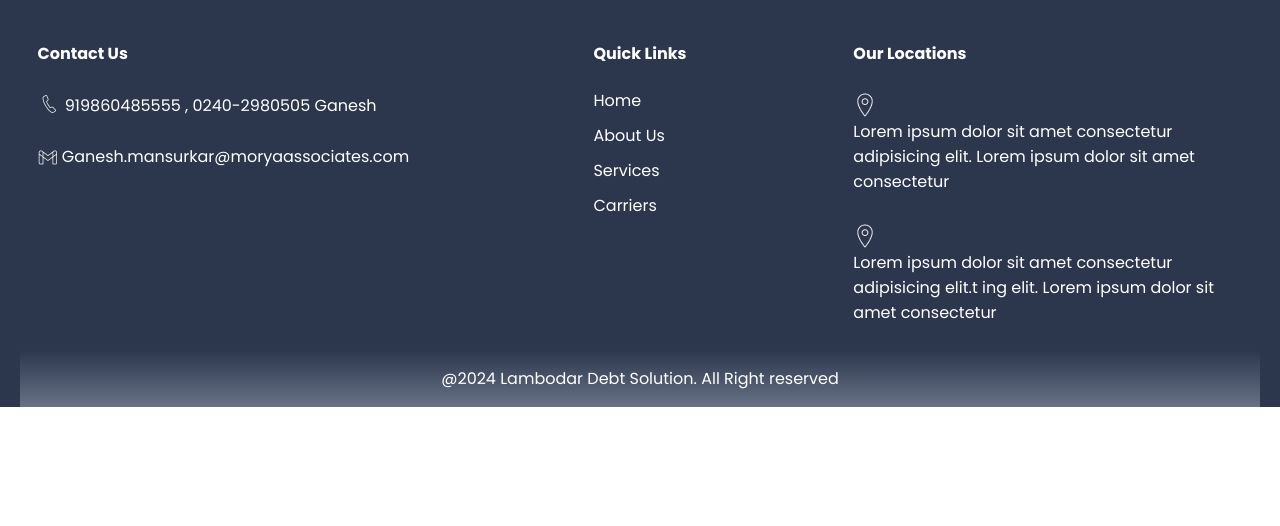
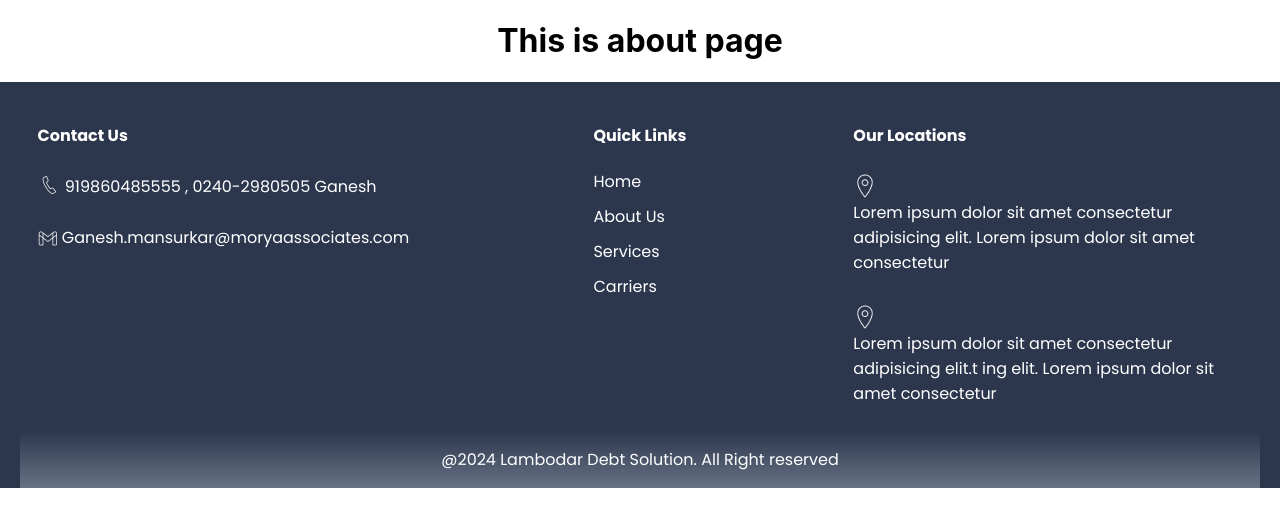
Before and after one commit to void173/lambodardebts, a React (Create React App) app in the folder frontend/webapp/: page /about in a window 1280 px wide. Shown: the top 526 px of the page. Built offline with nearby package versions, Linux system fonts and the light colour scheme.

Commit message:
Added page routes

```diff
--- a/frontend/webapp/package.json
+++ b/frontend/webapp/package.json
@@ -8,6 +8,7 @@
     "@testing-library/user-event": "^13.5.0",
     "react": "^18.3.1",
     "react-dom": "^18.3.1",
+    "react-router-dom": "^6.24.1",
     "react-scripts": "5.0.1",
     "web-vitals": "^2.1.4"
   },
--- a/frontend/webapp/src/App.js
+++ b/frontend/webapp/src/App.js
@@ -1,9 +1,23 @@
-import Footer from './components/js/footer';
+import Footer from './components/js/footer'
+import {
+  BrowserRouter as Router,
+  Route,
+  Routes
+} from 'react-router-dom';
+import Home from '../../webapp/src/pages/js/Home';
+import About from '../../webapp/src/pages/js/About'
+import Contact from './pages/js/Contact';
+
 function App() {
   return (
-    <div className="App">
+    <Router>
+      <Routes>
+        <Route path='/home' element={<Home/>}></Route>
+        <Route path='/about' element={<About/>}></Route>
+        <Route path='/contact' element={<Contact/>}></Route>
+      </Routes>
       <Footer/>
-    </div>
+    </Router>
   );
 }
 
--- a/frontend/webapp/src/components/js/footer.js
+++ b/frontend/webapp/src/components/js/footer.js
@@ -3,6 +3,8 @@ import call from '../../assets/Call.png'
 import gmail from '../../assets/Gmail.png'
 import loc from '../../assets/Location.png'
 import '../css/footer.css'
+import {Link} from 'react-router-dom';
+
 export default function Footer() {
   return (
     <>
@@ -16,17 +18,17 @@ export default function Footer() {
                 </div>
                 <br/>
                 <div>
-                    <img src={gmail} alt=' '></img><span>    Ganesh.mansurkar@moryaassociates.com</span>
+                    <img src={gmail} alt=' '></img><span>  Ganesh.mansurkar@moryaassociates.com</span>
                 </div>
             </div>
             <div className='footer-content-quicklinks'>
                 <h4>Quick Links</h4>
                 <div>
                     <ul>
-                        <li><a href='w.com'>Home</a></li>
-                        <li><a href='w.com'>About Us</a></li>
-                        <li><a href='w.com'>Services</a></li>
-                        <li><a href='w.com'>Carriers</a></li>
+                        <li><Link to='/home'>Home</Link></li>
+                        <li><Link to='/about'>About Us</Link></li>
+                        <li><Link to='/services'>Services</Link></li>
+                        <li><Link to='carrer'>Carriers</Link></li>
                     </ul>
                 </div>
             </div>
--- /dev/null
+++ b/frontend/webapp/src/pages/js/About.js
@@ -0,0 +1,12 @@
+import React from 'react'
+
+const abstyle = {
+    textAlign:'center'
+};
+export default function About() {
+  return (
+    <>
+    <h1 style={abstyle}>This is about page</h1>
+    </>
+  )
+}
--- /dev/null
+++ b/frontend/webapp/src/pages/js/Contact.js
@@ -0,0 +1,9 @@
+import React from 'react'
+
+export default function Contact() {
+  return (
+    <>
+    <h1 style={{textAlign:'center'}}>This is Contact page</h1>
+    </>
+  )
+}
--- /dev/null
+++ b/frontend/webapp/src/pages/js/Home.js
@@ -0,0 +1,12 @@
+import React from 'react'
+export default function Home() {
+
+  const abstyle = {
+    textAlign:'center'
+  };
+  return (
+    <>
+    <h1  style={abstyle}>This is home page</h1>
+    </>
+  )
+}
```
Also changed, not shown: frontend/webapp/src/pages/css/home.css (added), 1 other file (tests, documents, lock files or other folders).
